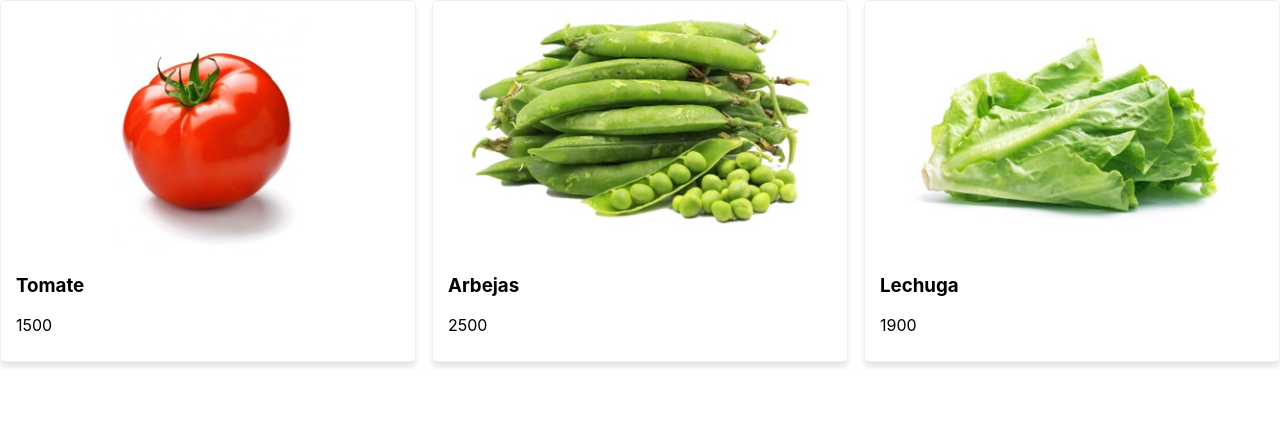
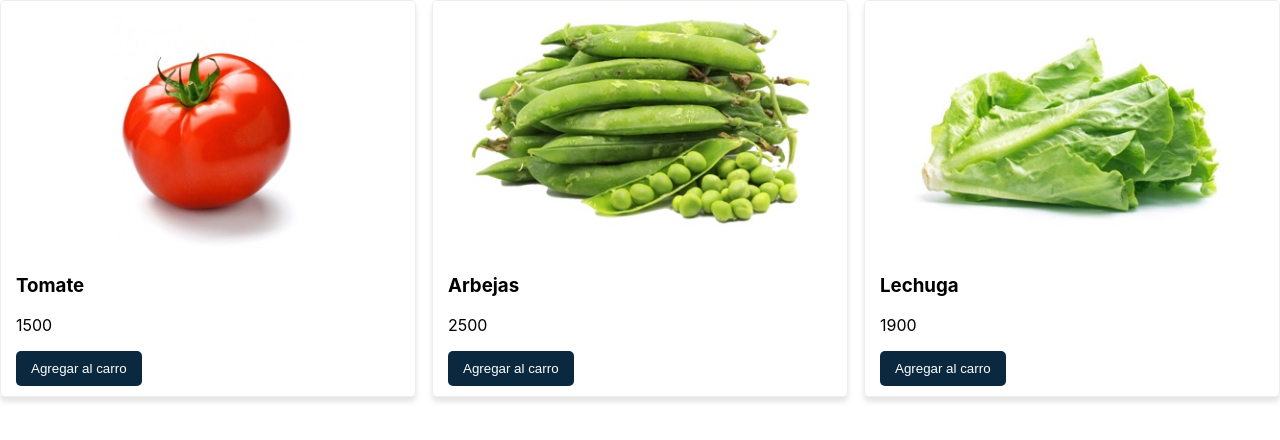
Before and after one commit to adrian1426/ReactJS_Carrito-Compra-Verdura, a React (Create React App) app: page / in a window 1280 px wide. Shown: the top 440 px of the page. Built offline with nearby package versions, Linux system fonts and the light colour scheme.

Commit message:
Button agregar carrito

```diff
--- /dev/null
+++ b/src/components/ButtonAgregar.js
@@ -0,0 +1,29 @@
+import { Component } from 'react';
+
+const styles = {
+  button: {
+    backgroundColor: '#0A283E',
+    color: '#FFFFFF',
+    padding: '10px 15px',
+    border: 'none',
+    borderRadius: '5px',
+    cursor: 'pointer'
+  }
+};
+
+class ButtonAgregar extends Component {
+  render() {
+    const { onClick } = this.props;
+
+    return (
+      <button
+        style={styles.button}
+        onClick={onClick}
+      >
+        {this.props.children}
+      </button>
+    );
+  }
+};
+
+export default ButtonAgregar;
--- a/src/components/ProductoItem.js
+++ b/src/components/ProductoItem.js
@@ -1,4 +1,5 @@
 import { Component } from 'react';
+import ButtonAgregar from './ButtonAgregar';
 
 const styles = {
   producto: {
@@ -25,6 +26,12 @@ class ProductoItem extends Component {
         />
         <h3>{producto.name}</h3>
         <p>{producto.price}</p>
+
+        <ButtonAgregar
+          onClick={() => agregarAlCarro(producto)}
+        >
+          Agregar al carro
+        </ButtonAgregar>
       </div>
     );
   }
```
